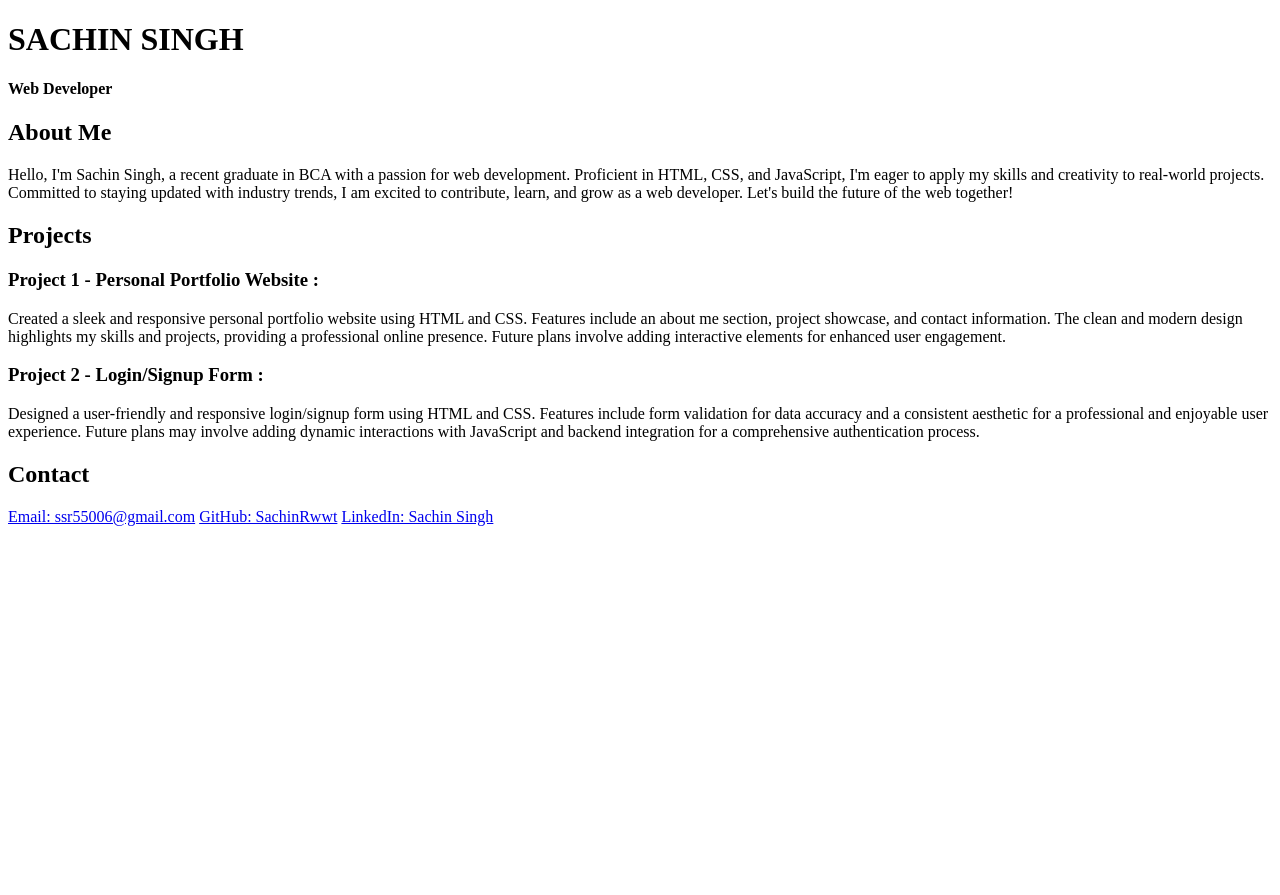
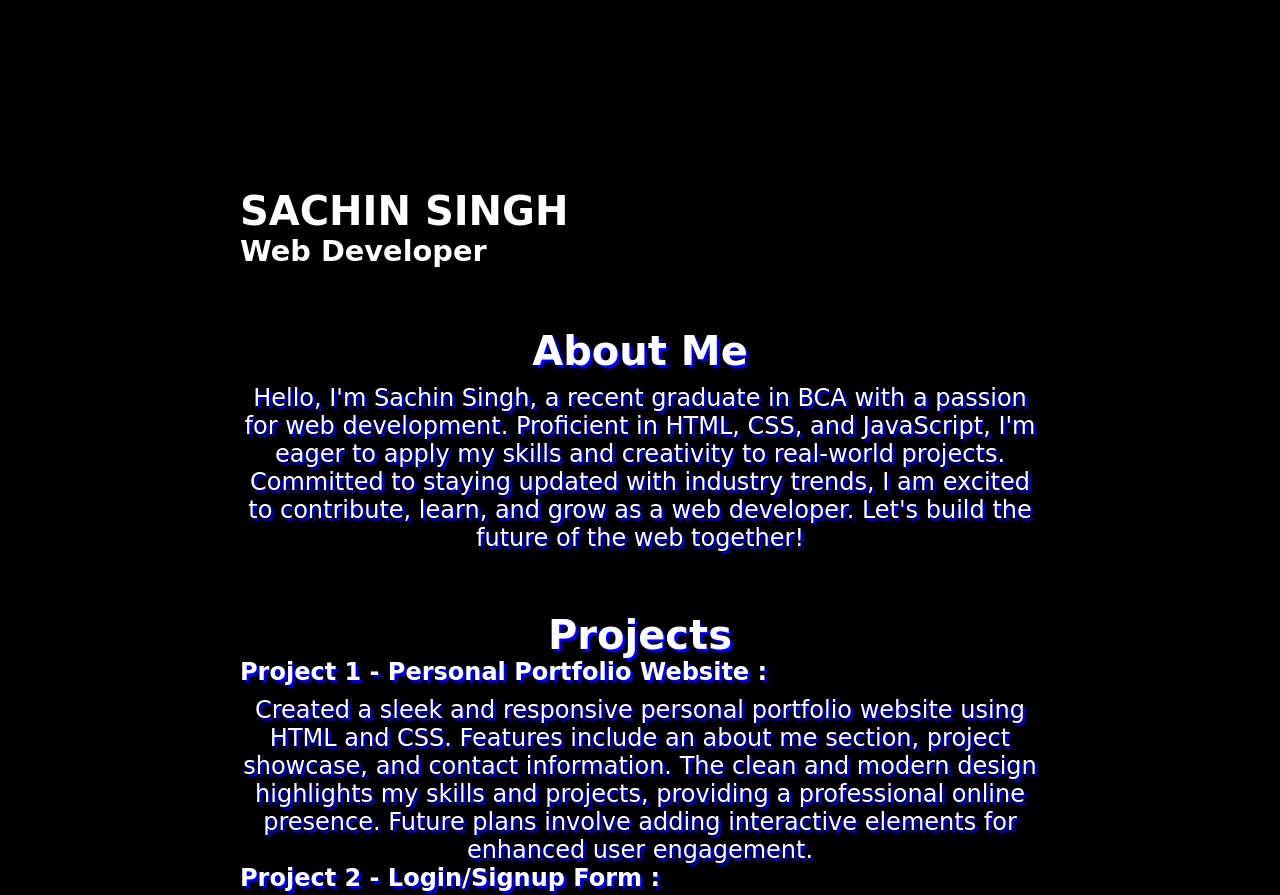
Before and after one commit to SachinRwwt/SachinRwwt.github.io, a plain HTML site: page index.html in a window 1280 px wide. Shown: the top 895 px of the page. Before the commit the page ends 800 px from the top, so only its background shows below. Drawn offline with Linux system fonts and the light colour scheme.

Commit message:
2 commit
2nd commit

```diff
--- a/index.html
+++ b/index.html
@@ -3,7 +3,7 @@
 <head>
     <meta charset="UTF-8">
     <meta name="viewport" content="width=device-width, initial-scale=1.0">
-    <link rel="stylesheet" href="portfolio.css">
+    <link rel="stylesheet" href="class.css">
     <title>Sachin Singh's Portfolio</title>
 </head>
 <body>
```
